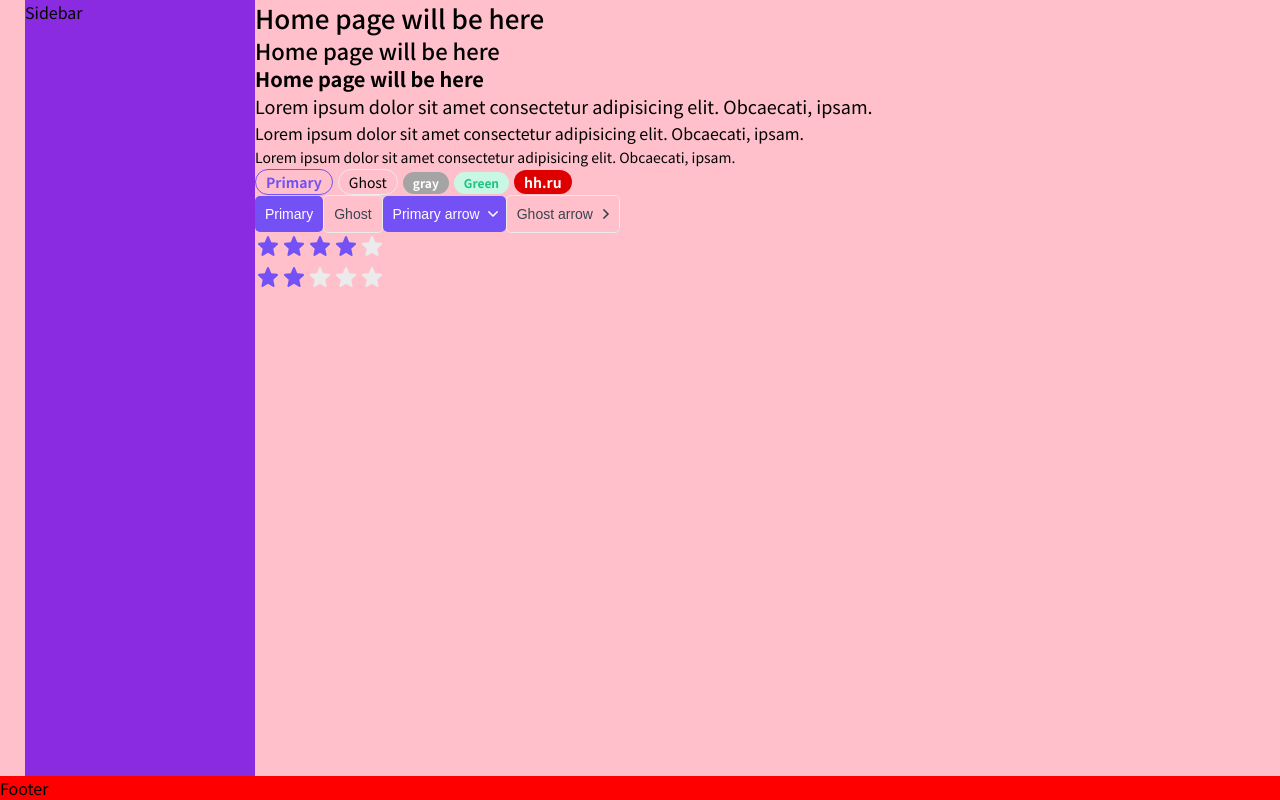
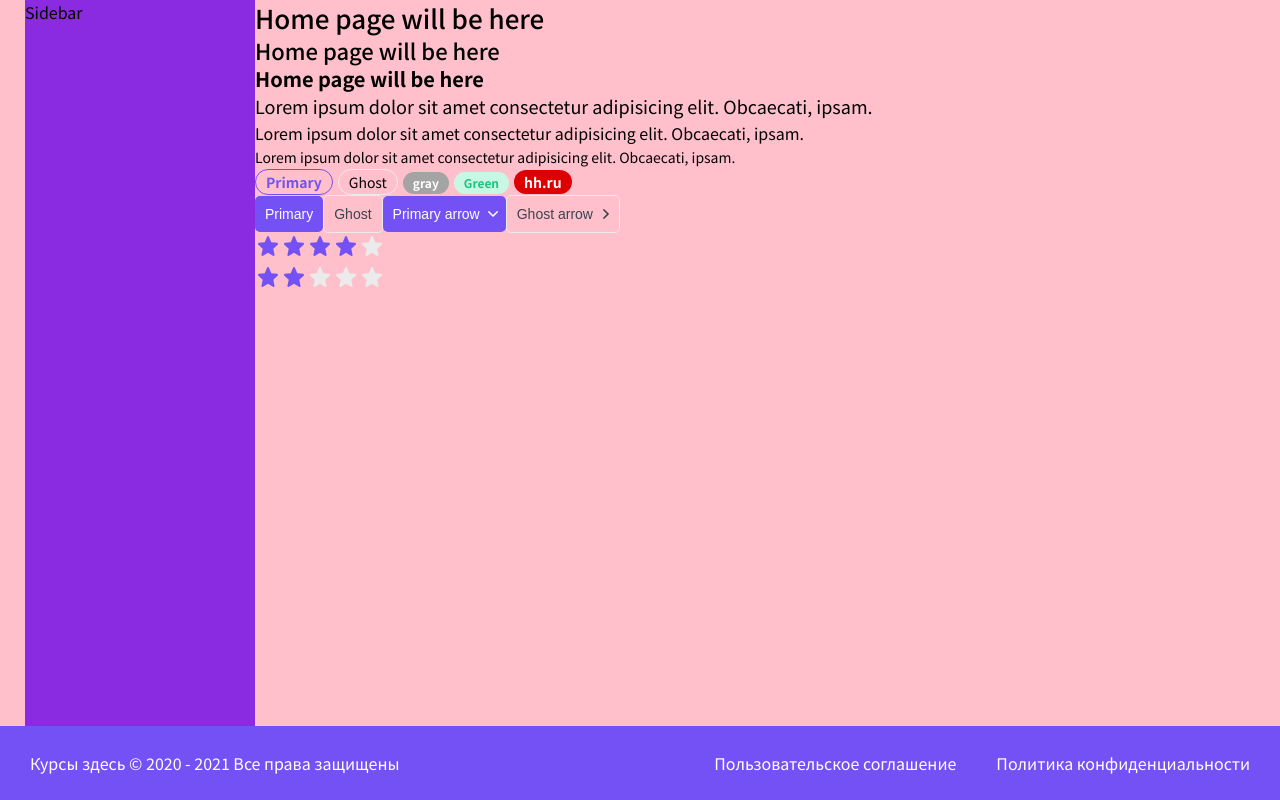
Before and after one commit to yurimikushov/courses, a Next.js app: page / in a window 1280 px wide. Built offline with nearby package versions, Linux system fonts and the light colour scheme.

Commit message:
feat: added footer layout

```diff
--- a/src/layouts/Layout/Footer/Footer.module.css
+++ b/src/layouts/Layout/Footer/Footer.module.css
@@ -1,3 +1,22 @@
 .footer {
-  background-color: red;
+  display: grid;
+
+  padding: 1.5625rem 1.875rem;
+
+  color: var(--color-white);
+  background-color: var(--color-primary);
+  grid-template-columns: 1fr auto auto;
+  gap: 0.625rem 2.5rem;
 }
+
+.footer a:hover {
+  color: var(--color-gray-light);
+}
+
+@media (max-width: 768px) {
+  .footer {
+    grid-template-columns: auto;
+
+    text-align: center;
+  }
+}
--- a/src/layouts/Layout/Footer/Footer.tsx
+++ b/src/layouts/Layout/Footer/Footer.tsx
@@ -3,7 +3,17 @@ import { FooterProps } from './Footer.props'
 import styles from './Footer.module.css'
 
 const Footer = ({ className, ...props }: FooterProps): JSX.Element => (
-  <div className={cn(className, styles.footer)} {...props}>Footer</div>
+  <footer className={cn(className, styles.footer)} {...props}>
+    <span>
+      Курсы здесь © 2020 - {new Date().getFullYear()} Все права защищены
+    </span>
+    <a href='#' target='_blank'>
+      Пользовательское соглашение
+    </a>
+    <a href='#' target='_blank'>
+      Политика конфиденциальности
+    </a>
+  </footer>
 )
 
 export { Footer }
```
